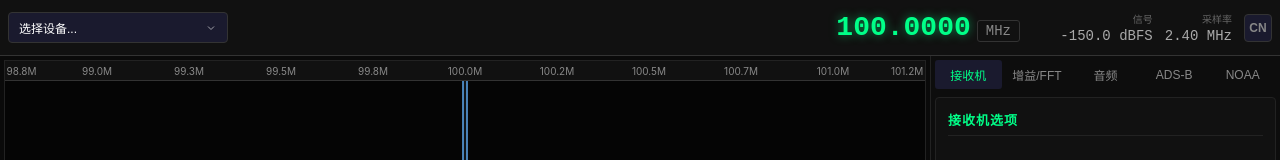
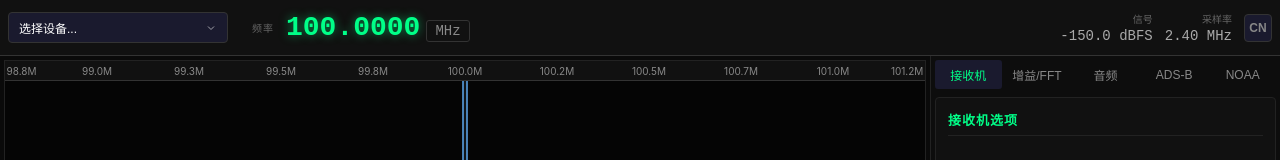
Before and after one commit to ntklink/go-rtl-sdr-mon, a Vue app in the folder web/: page / in a window 1280 px wide. Shown: the top 160 px of the page. Built offline with nearby package versions, Linux system fonts and the light colour scheme; no server answers.

Commit message:
feat: Add frequency label to frequency control with i18n support

```diff
--- a/web/src/components/FrequencyControl.vue
+++ b/web/src/components/FrequencyControl.vue
@@ -1,5 +1,6 @@
 <template>
   <div class="frequency-control">
+    <span class="freq-label">{{ t('freq.label') }}</span>
     <div class="freq-display" @wheel.prevent="onWheel" :title="t('freq.scrollHint')">
       <input v-if="editing" ref="editInput" v-model="inputFreq" type="text" class="freq-edit-input"
         @keyup.enter="applyFreq" @keyup.esc="cancelEdit" @blur="applyFreq" @wheel.stop.prevent />
@@ -114,7 +115,13 @@ function onWheel(e: WheelEvent) {
   gap: 12px;
   padding: 8px 16px;
   background: #111;
-  margin-left: auto;
+}
+
+.freq-label {
+  font-size: 10px;
+  color: #666;
+  text-transform: uppercase;
+  letter-spacing: 1px;
 }
 
 .freq-display {
--- a/web/src/composables/useI18n.ts
+++ b/web/src/composables/useI18n.ts
@@ -52,6 +52,7 @@ const messages: Record<string, Record<string, string>> = {
 
     // Frequency control
     'freq.unit': 'Hz',
+    'freq.label': '频率',
     'freq.clickEdit': '点击编辑频率',
     'freq.cycleUnit': '切换单位',
     'freq.scrollHint': '滚轮调谐（Shift 加大步进）',
@@ -150,6 +151,7 @@ const messages: Record<string, Record<string, string>> = {
     'audio.stopped': 'Stopped',
 
     'freq.unit': 'Hz',
+    'freq.label': 'Freq',
     'freq.clickEdit': 'Click to edit frequency',
     'freq.cycleUnit': 'Cycle unit',
     'freq.scrollHint': 'Scroll to tune (Shift for larger step)',
```
